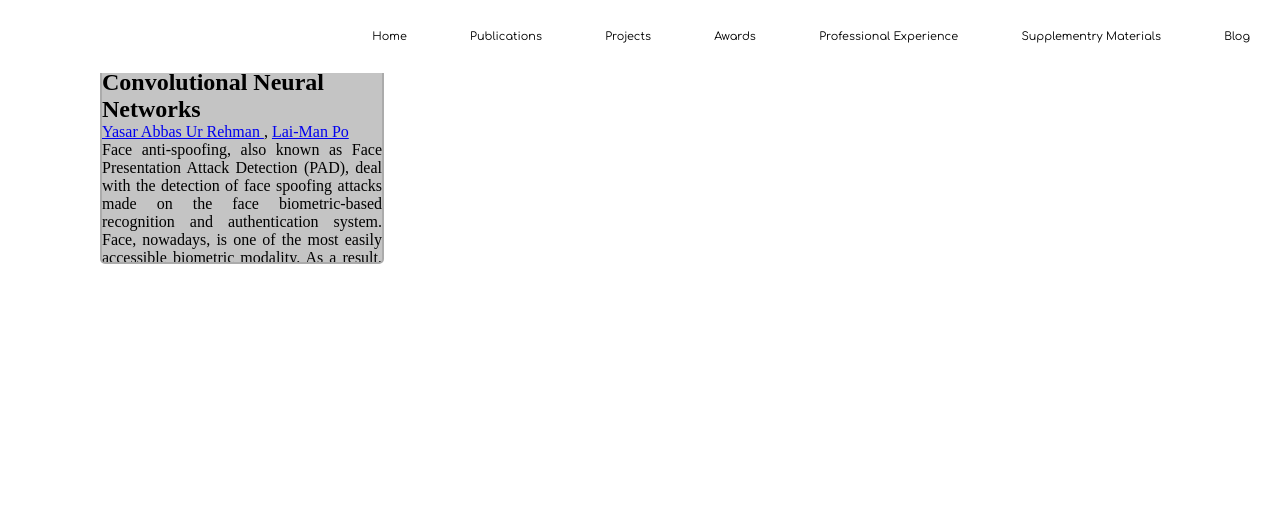
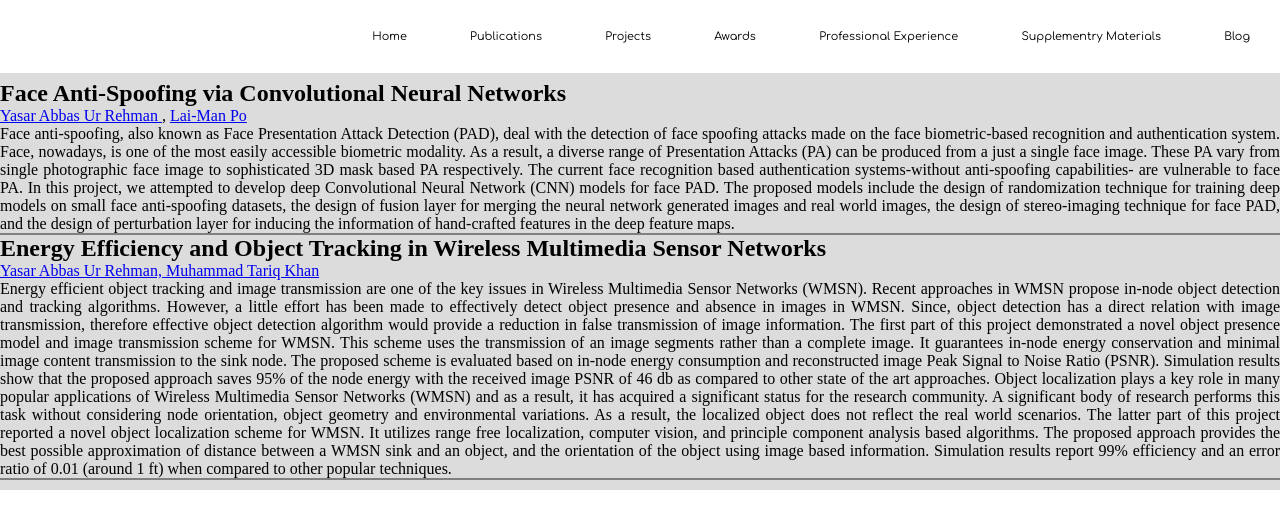
Before and after one commit to yasar-rehman/yasar, a Jekyll site: the page built from projects.md, in a window 1280 px wide. Shown: the top 529 px of the page. Built offline with Jekyll 4.4.1, drawn with Linux system fonts in a browser that asks for light colours; our own code applies the rules of GitHub Pages for plain Markdown files.

Commit message:
Update projects.md

```diff
--- a/projects.md
+++ b/projects.md
@@ -1,6 +1,6 @@
 
 <body>
-  <div class ="project">
+  <div class ="project_section">
 <h2>Face Anti-Spoofing via Convolutional Neural Networks</h2>
 
 <p align="justify"> <a href="https://sites.google.com/site/yasarabbas772/home"> Yasar Abbas Ur Rehman </a> ,
```
